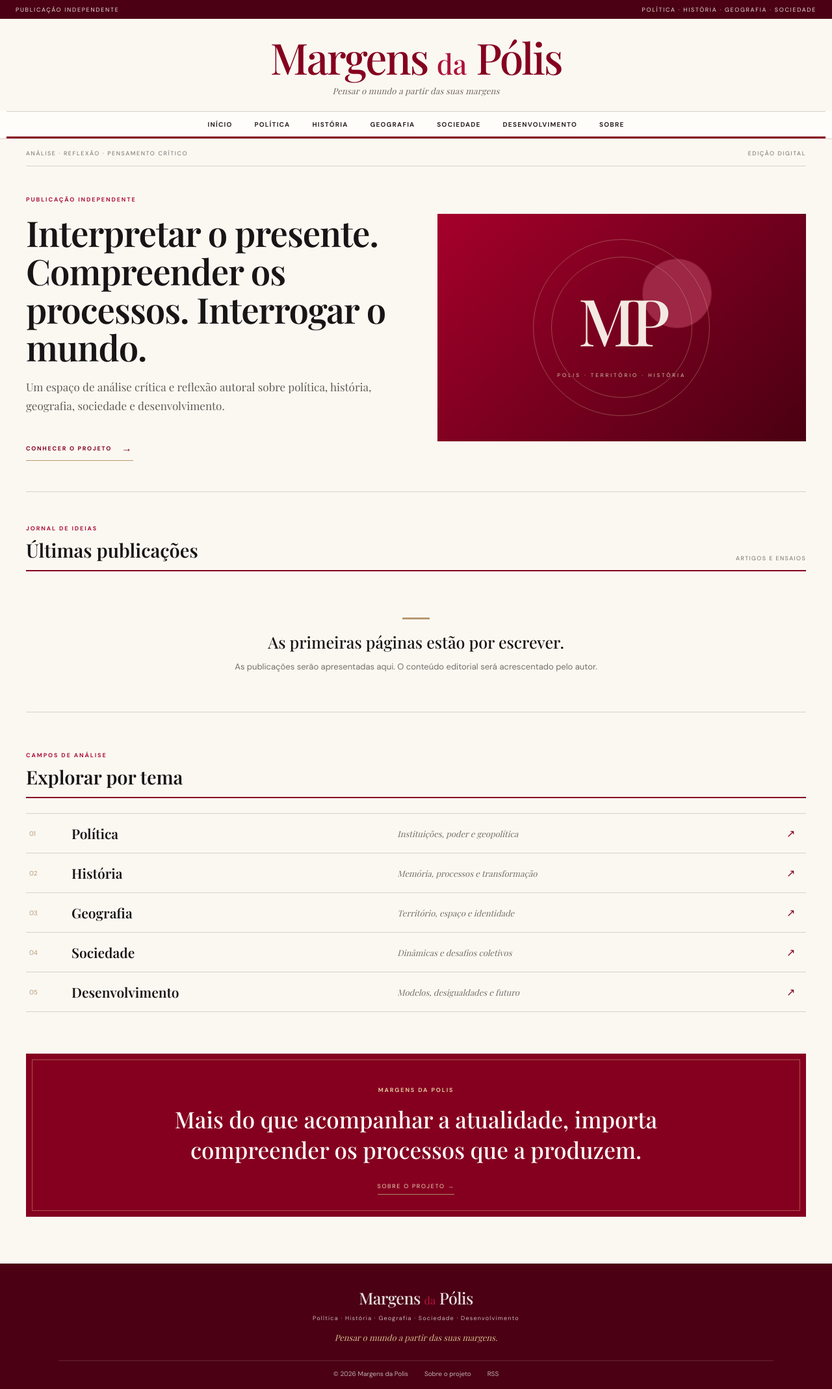
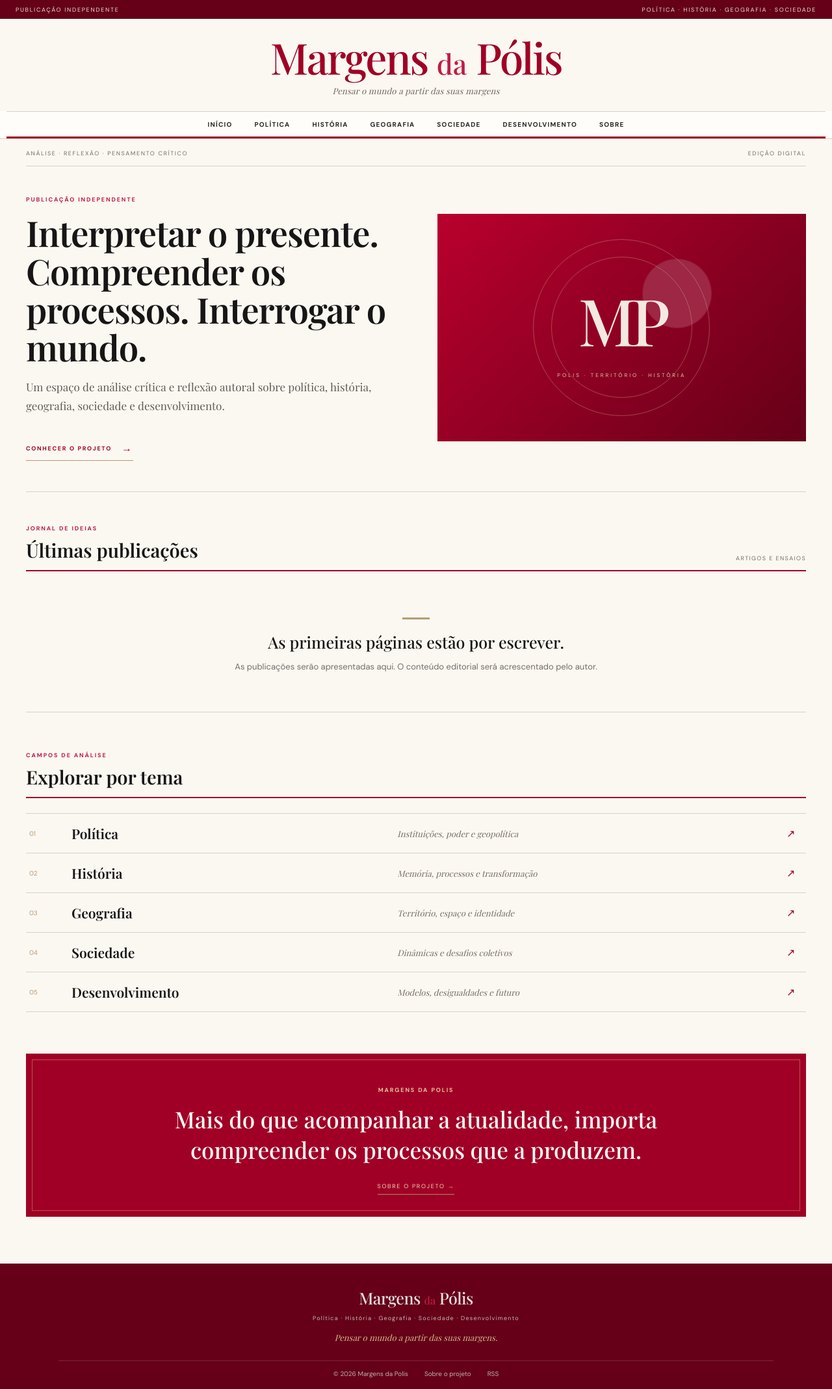
Before and after one commit to gmonteiropolli-design/Margens-da-Polis, a Jekyll site: the page built from index.html, in a window 1280 px wide. Shown: the whole page at 65% size. Built offline with Jekyll 4.4.1, drawn with Linux system fonts in a browser that asks for light colours; the list of posts is cut into pages by our own code.

Commit message:
Shift site palette to a stronger logo-inspired red

```diff
--- a/assets/css/style.css
+++ b/assets/css/style.css
@@ -1,5 +1,5 @@
 :root{
-  --wine:#85001f;--wine-dark:#4b0014;--wine-mid:#ad1238;--paper:#fbf8f2;
+  --wine:#a00025;--wine-dark:#650018;--wine-mid:#c21b43;--paper:#fbf8f2;
   --ink:#171515;--muted:#756c68;--line:#d8d0c7;--gold:#b99a72;
   --serif:"Playfair Display",Georgia,serif;--sans:"DM Sans",Arial,sans-serif
 }
@@ -31,7 +31,7 @@ main{max-width:1260px;margin:auto;padding:0 30px 72px}
 .text-link span{font-size:16px}
 .lead-image,.lead-art{height:350px;overflow:hidden}
 .lead-image img{width:100%;height:100%;object-fit:cover;display:block}
-.lead-art{background:radial-gradient(circle at 65% 35%,#9d2745 0 12%,transparent 12.5%),linear-gradient(135deg,#a5002b,#4a0012);display:flex;flex-direction:column;align-items:center;justify-content:center;color:#f4e9e2;position:relative}
+.lead-art{background:radial-gradient(circle at 65% 35%,#9d2745 0 12%,transparent 12.5%),linear-gradient(135deg,#b9002d,#650018);display:flex;flex-direction:column;align-items:center;justify-content:center;color:#f4e9e2;position:relative}
 .lead-art:before,.lead-art:after{content:"";position:absolute;border:1px solid rgba(220,195,158,.35);border-radius:50%;width:270px;height:270px}
 .lead-art:after{width:215px;height:215px}
 .lead-art span{font:500 100px var(--serif);letter-spacing:-8px;z-index:1}
```
